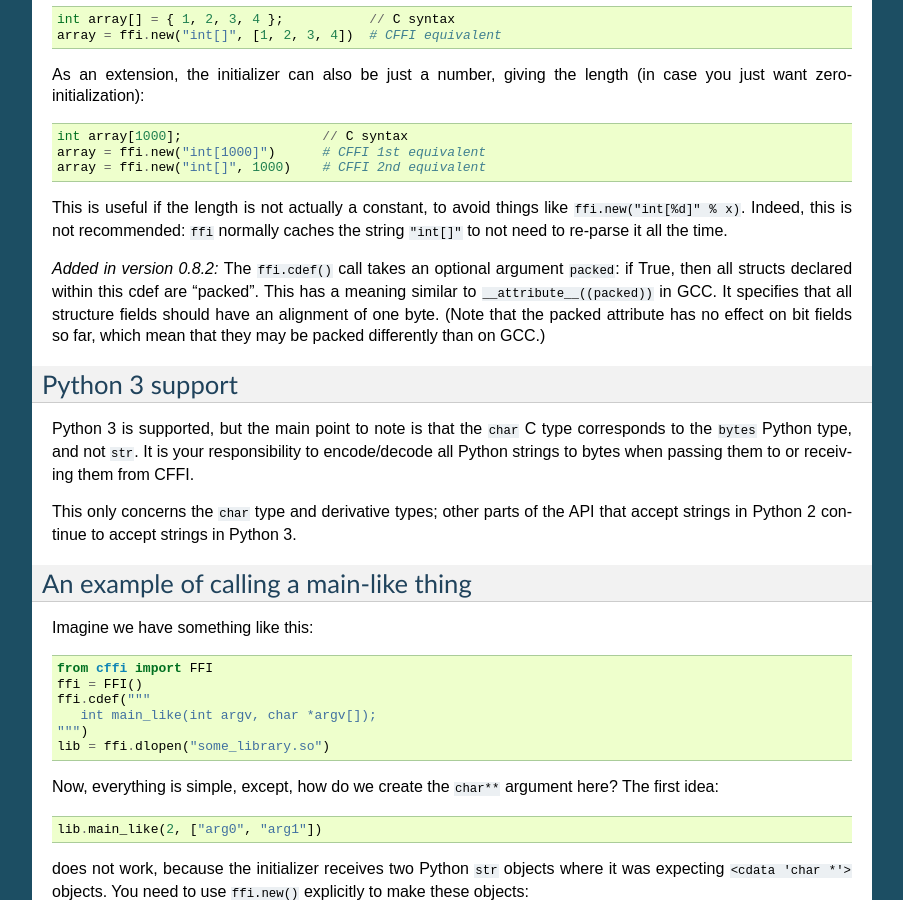
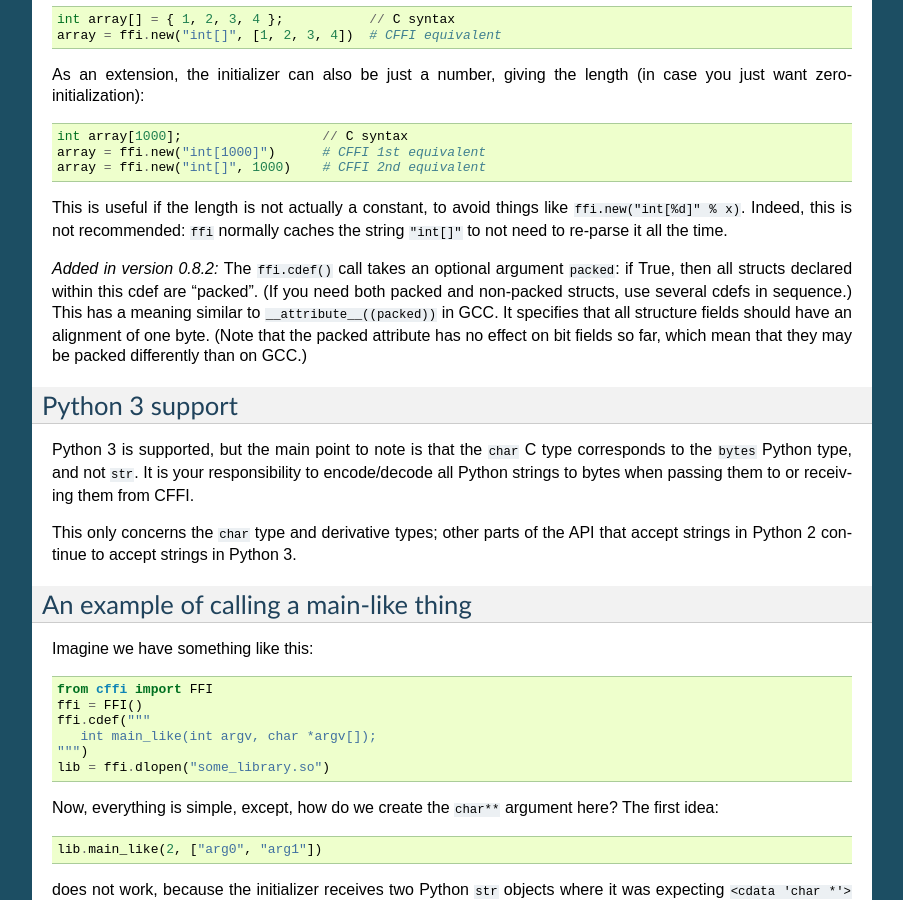
Before and after one commit to python-cffi/cffi, a Sphinx documentation site: the page built from doc/source/index.rst, in a window 1280 px wide and 900 px high, scrolled down 11435 px. Shown: the whole window, without its empty margins (198-1101 px from the left). Built offline with Sphinx 7.4.7, drawn with Linux system fonts in a browser that asks for light colours.

Commit message:
update docs

```diff
--- a/doc/source/index.rst
+++ b/doc/source/index.rst
@@ -859,7 +859,9 @@ it all the time.
 
 .. versionadded:: 0.8.2
    The ``ffi.cdef()`` call takes an optional argument ``packed``: if
-   True, then all structs declared within this cdef are "packed".  This
+   True, then all structs declared within this cdef are "packed".
+   (If you need both packed and non-packed structs,
+   use several cdefs in sequence.)  This
    has a meaning similar to ``__attribute__((packed))`` in GCC.  It
    specifies that all structure fields should have an alignment of one
    byte.  (Note that the packed attribute has no effect on bit fields so
```
